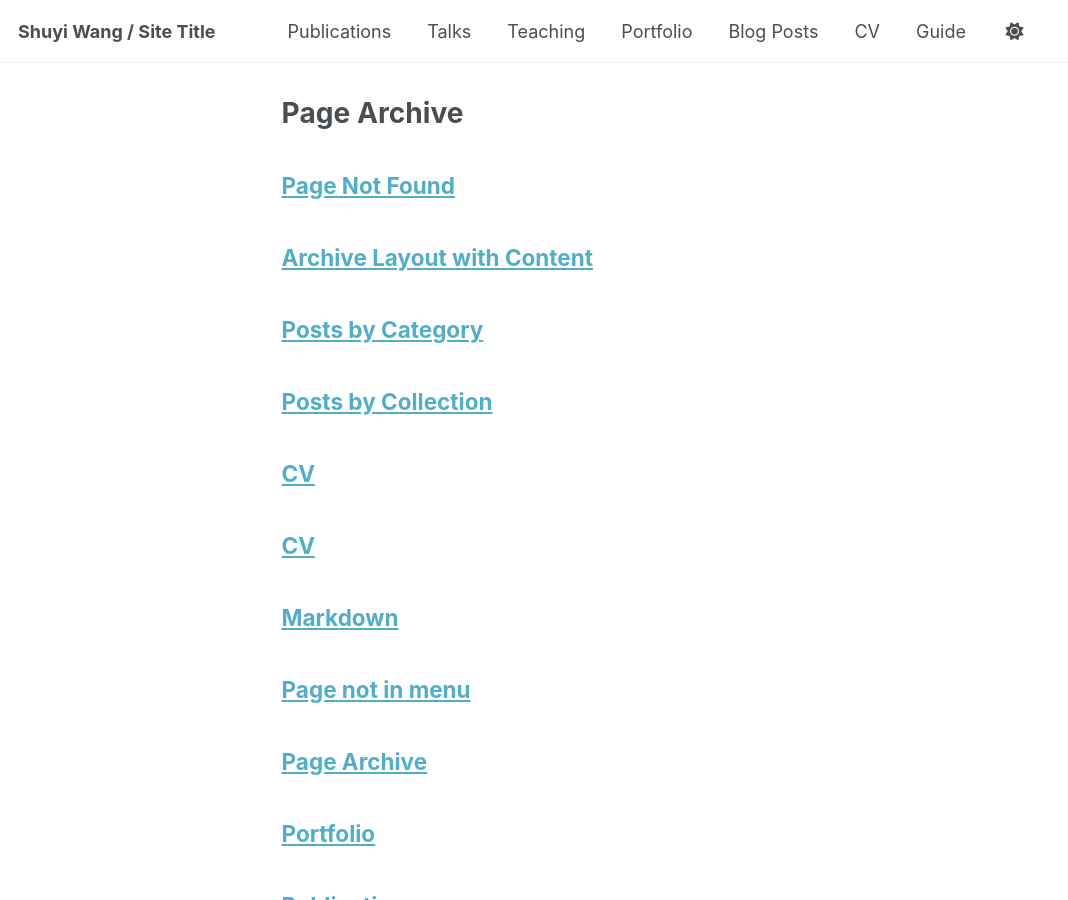
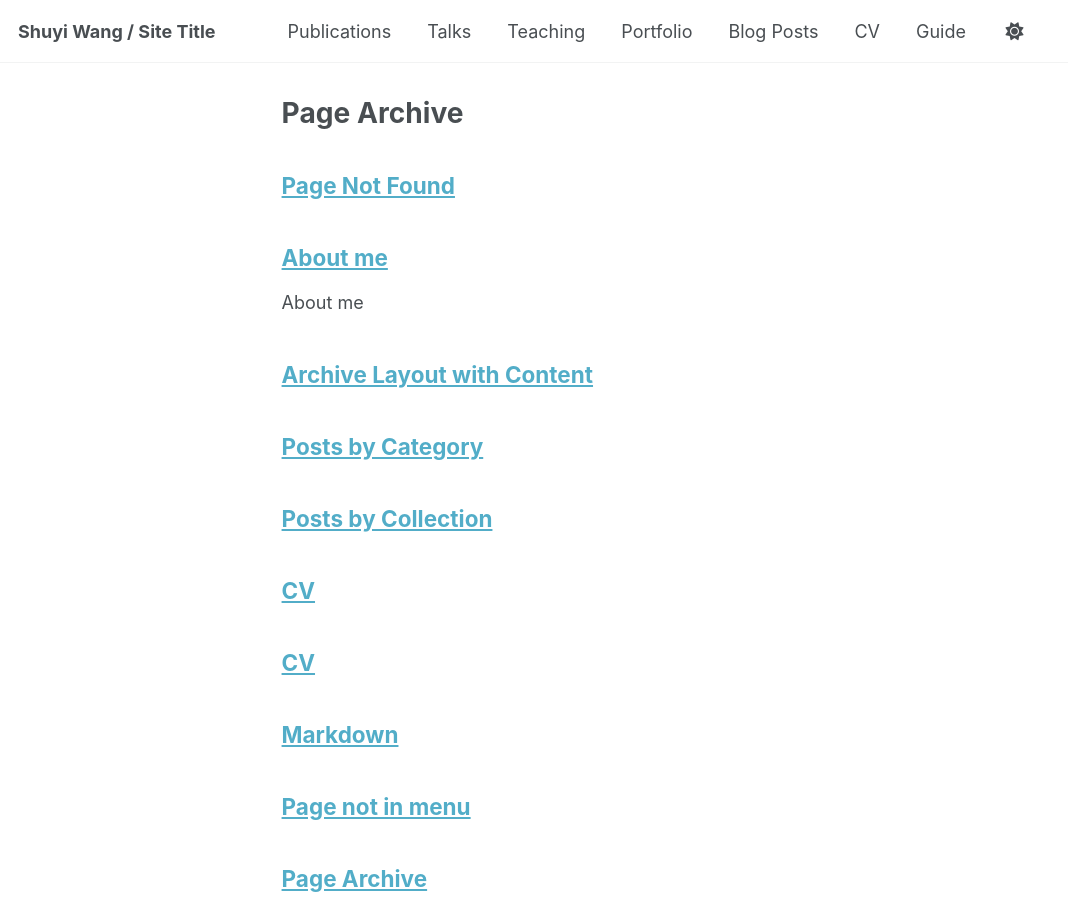
Before and after one commit to Sophie8/Sophie8.github.io, a Jekyll site: the page built from _pages/page-archive.html, in a window 1280 px wide and 900 px high. Shown: the whole window, without its empty margins (0-1068 px from the left). Built offline with Jekyll 4.4.1, drawn with Linux system fonts in a browser that asks for light colours; a script that is not in the unit is left out.

Commit message:
Add metadata to about.md
Added front matter to the about page with metadata.

```diff
--- a/_pages/about.md
+++ b/_pages/about.md
@@ -1,3 +1,13 @@
+---
+permalink: /
+title: "About me"
+excerpt: "About me"
+author_profile: true
+redirect_from:
+ - /about/
+ - /about.html
+---
+
 Hi, welcome to my page. I am Shuyi. Now I am a team lead at Bloomberg AI group, where I am leading teams working on improving the coding abilities of LLMs with the focus of complex data retrieval problems and deploying the solutions end to end to production. My research interests include Artificial Intelligence for Code, Large Language Models, Generative AI and its engineering solutions and applications in the industry.
 
 Previously, I obtained master degrees of mathematics and computer science from New York University and Georgia Teach. I attended University of California, Los Angeles where I obtained a Bachelor’s in Science (B.Tech) in Mathematics with a specialization in Computer Science and Statistics. During my time in UCLA, I spent two years as a Research Assisstant at the Applied Math departmant work with Professor [Jing Qin](https://scholar.google.com/citations?user=ERCT4PkAAAAJ&hl=en) on using machine Learning algorithms for image processing.
```
